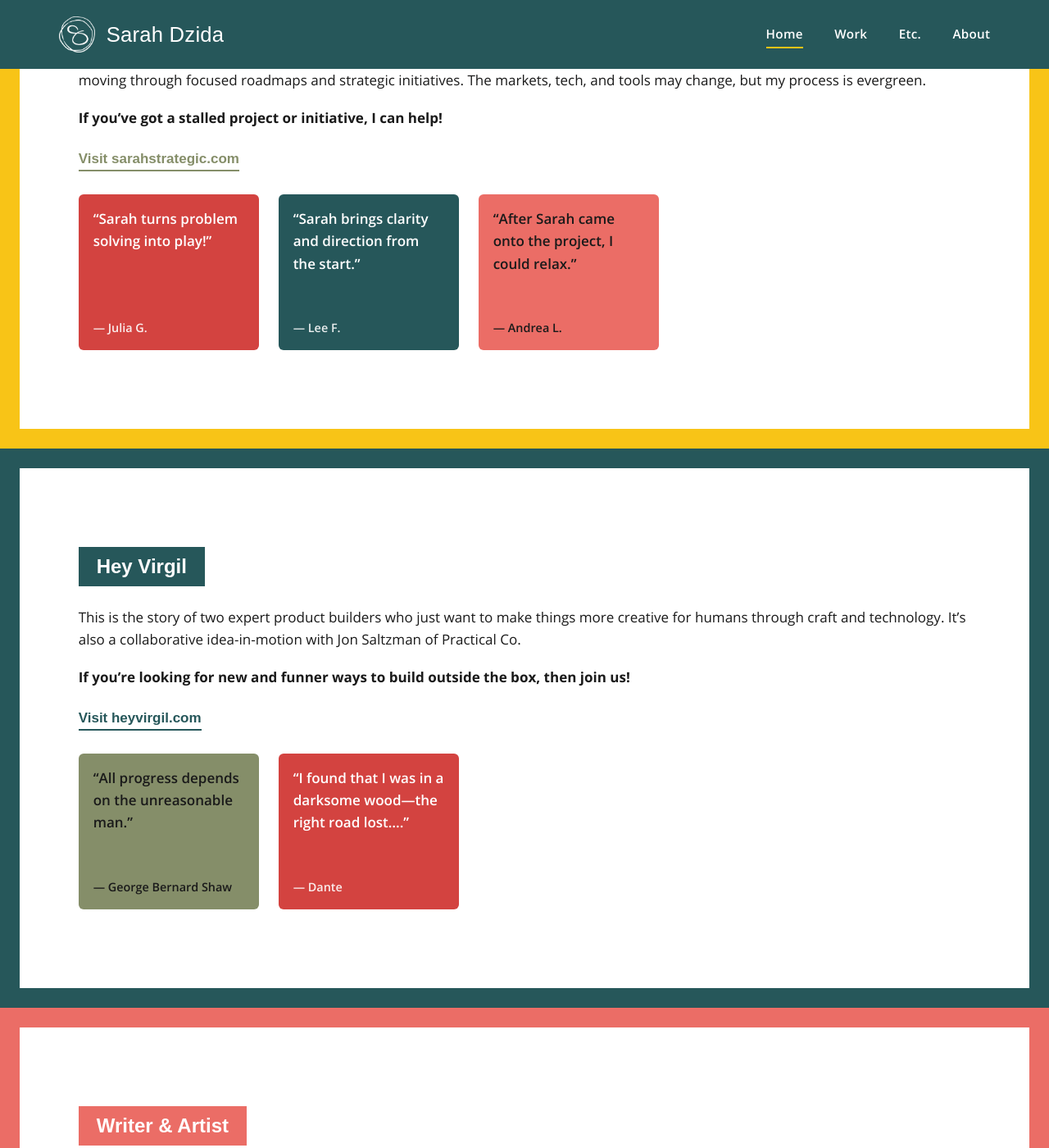
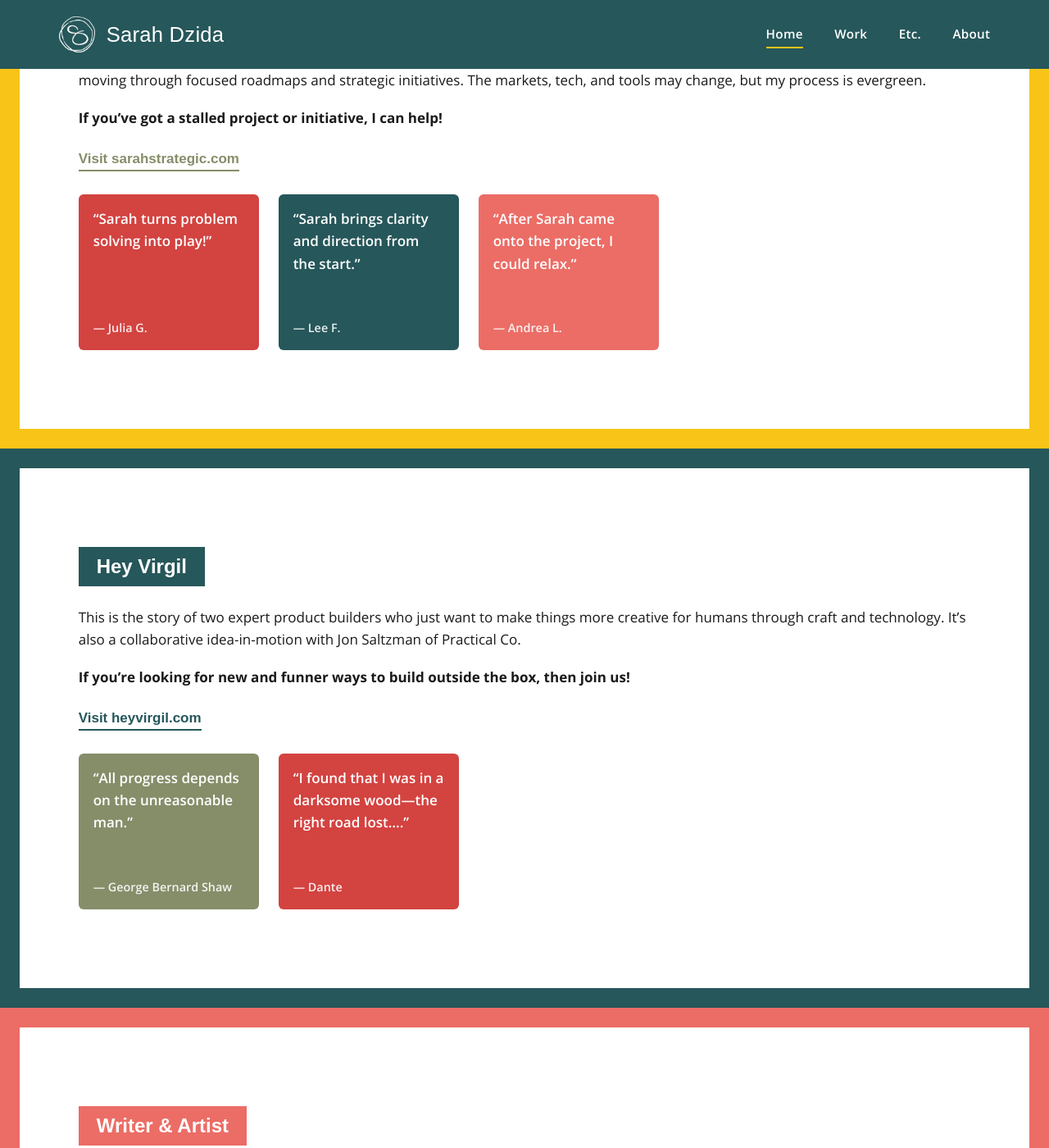
Before and after one commit to esdeezee/sarah-dzida, a Jekyll site: the page built from index.html, in a window 1280 px wide and 1400 px high, scrolled down 882 px. Shown: the whole window at 82% size. Built offline with Jekyll 4.4.1, drawn with Linux system fonts in a browser that asks for light colours; some web fonts are replaced.

Commit message:
Revert testimonial cards to original white text on coral/olive

```diff
--- a/css/style.css
+++ b/css/style.css
@@ -62,7 +62,6 @@
   --color-hairline: color-mix(in srgb, var(--color-ink) 15%, white);
   --hero-bg: color-mix(in srgb, var(--color-teal) 45%, white);
   --olive-text: #6e7556;
-  --coral-text: #bd4a42;
 
   --font-display: "Raleway", sans-serif;
   --font-body: "Open Sans", sans-serif;
@@ -536,15 +535,9 @@
 }
 .testimonial--coral {
   background: var(--color-coral);
-  color: var(--color-ink);
 }
 .testimonial--olive {
   background: var(--color-olive);
-  color: var(--color-ink);
-}
-.testimonial--coral cite,
-.testimonial--olive cite {
-  opacity: 1;
 }
 .testimonial--yellow {
   background: var(--color-yellow);
```
